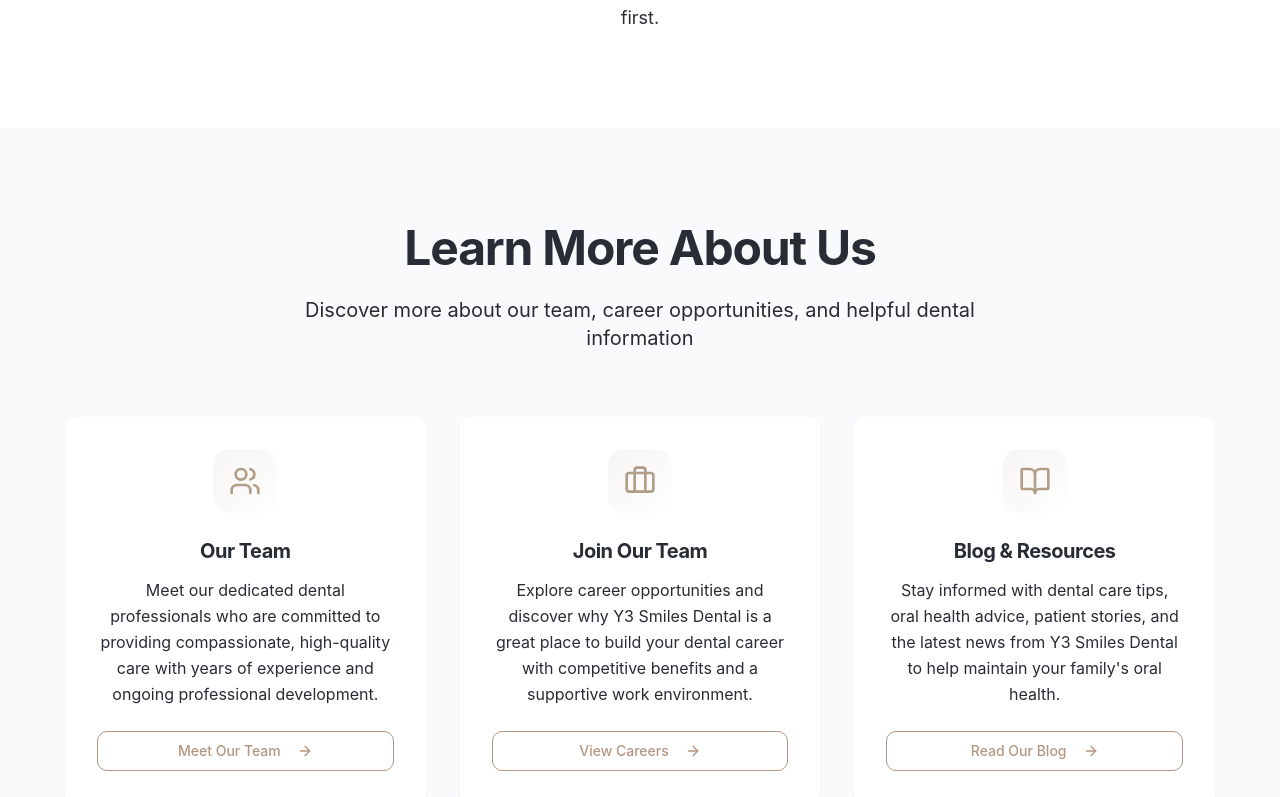
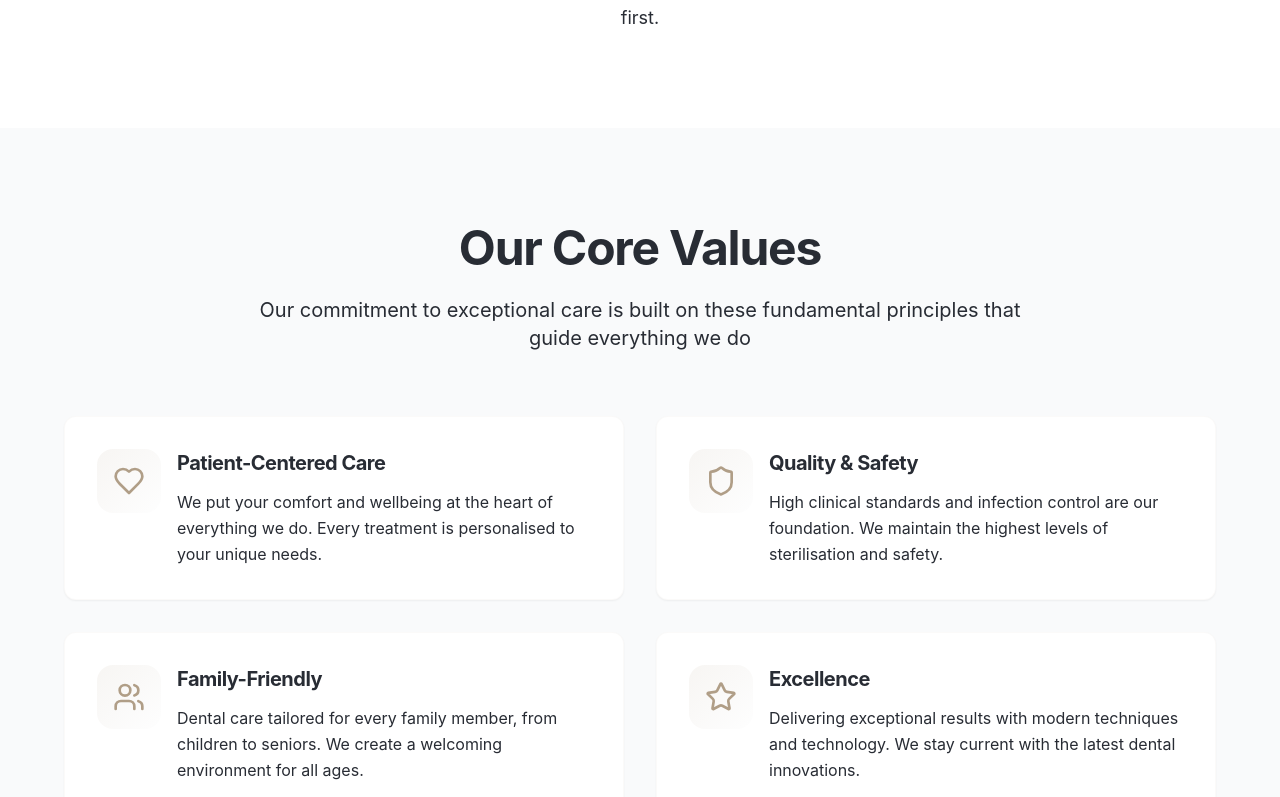
Before and after one commit to mahboob-alam/y3-smiles-dental, a React (Vite) app: page /about in a window 1280 px wide. Shown: the part 983-1780 px from the top of the page. Built offline with nearby package versions, Linux system fonts and the light colour scheme.

Commit message:
update navigation bar

```diff
--- a/src/components/Navigation.tsx
+++ b/src/components/Navigation.tsx
@@ -20,9 +20,10 @@ const navigationItems = [
         title: "About Y3 Smiles Dental",
         items: [
           { title: "Y3 Smiles Dental", path: "/about" },
-          { title: "Our Team", path: "/about/our-team" },
-          { title: "Join Our Team", path: "/about/join-our-team" },
-          { title: "Blog", path: "/about/blog" }
+          // Commented for future use. [Under development]
+          // { title: "Our Team", path: "/about/our-team" },
+          // { title: "Join Our Team", path: "/about/join-our-team" },
+          // { title: "Blog", path: "/about/blog" }
         ]
       }
     ]
@@ -62,9 +63,9 @@ const navigationItems = [
       {
         title: "Patient Resources",
         items: [
-          { title: "Your First Visit", path: "/patients/your-first-visit" },
+          // { title: "Your First Visit", path: "/patients/your-first-visit" },
           { title: "Payment Options", path: "/patients/payment-options" },
-          { title: "Price Guide", path: "/patients/price-guide" }
+          // { title: "Price Guide", path: "/patients/price-guide" }
         ]
       }
     ]
--- a/src/pages/about/y3-smiles-dental.tsx
+++ b/src/pages/about/y3-smiles-dental.tsx
@@ -146,7 +146,8 @@ const Y3SmilesDentalPage = () => {
                 </section>
 
                 {/* Learn More About Us */}
-                <section className="py-24 bg-neutral-50">
+                {/* commented for FUTURE implementation */}
+                {/* <section className="py-24 bg-neutral-50">
                     <div className="container mx-auto px-6">
                         <div className="max-w-6xl mx-auto">
                             <div className="text-center mb-16">
@@ -159,7 +160,7 @@ const Y3SmilesDentalPage = () => {
                             </div>
 
                             <div className="grid grid-cols-1 md:grid-cols-3 gap-8">
-                                {/* Our Team Card */}
+
                                 <Card className="group hover:shadow-xl transition-all duration-300 border border-primary/5 hover:border-primary/20 fade-in-section h-full flex flex-col" style={{ transitionDelay: '0ms' }}>
                                     <CardContent className="p-8 text-center flex flex-col h-full">
                                         <div className="w-16 h-16 rounded-2xl bg-gradient-to-br from-primary/10 to-secondary/10 flex items-center justify-center mx-auto mb-6 group-hover:scale-110 transition-transform">
@@ -181,7 +182,7 @@ const Y3SmilesDentalPage = () => {
                                     </CardContent>
                                 </Card>
 
-                                {/* Join Our Team Card */}
+
                                 <Card className="group hover:shadow-xl transition-all duration-300 border border-primary/5 hover:border-primary/20 fade-in-section h-full flex flex-col" style={{ transitionDelay: '150ms' }}>
                                     <CardContent className="p-8 text-center flex flex-col h-full">
                                         <div className="w-16 h-16 rounded-2xl bg-gradient-to-br from-primary/10 to-secondary/10 flex items-center justify-center mx-auto mb-6 group-hover:scale-110 transition-transform">
@@ -203,7 +204,7 @@ const Y3SmilesDentalPage = () => {
                                     </CardContent>
                                 </Card>
 
-                                {/* Blog Card */}
+
                                 <Card className="group hover:shadow-xl transition-all duration-300 border border-primary/5 hover:border-primary/20 fade-in-section h-full flex flex-col" style={{ transitionDelay: '300ms' }}>
                                     <CardContent className="p-8 text-center flex flex-col h-full">
                                         <div className="w-16 h-16 rounded-2xl bg-gradient-to-br from-primary/10 to-secondary/10 flex items-center justify-center mx-auto mb-6 group-hover:scale-110 transition-transform">
@@ -227,7 +228,7 @@ const Y3SmilesDentalPage = () => {
                             </div>
                         </div>
                     </div>
-                </section>
+                </section> */}
 
                 {/* Our Values */}
                 <section className="py-24 bg-neutral-50">
```
